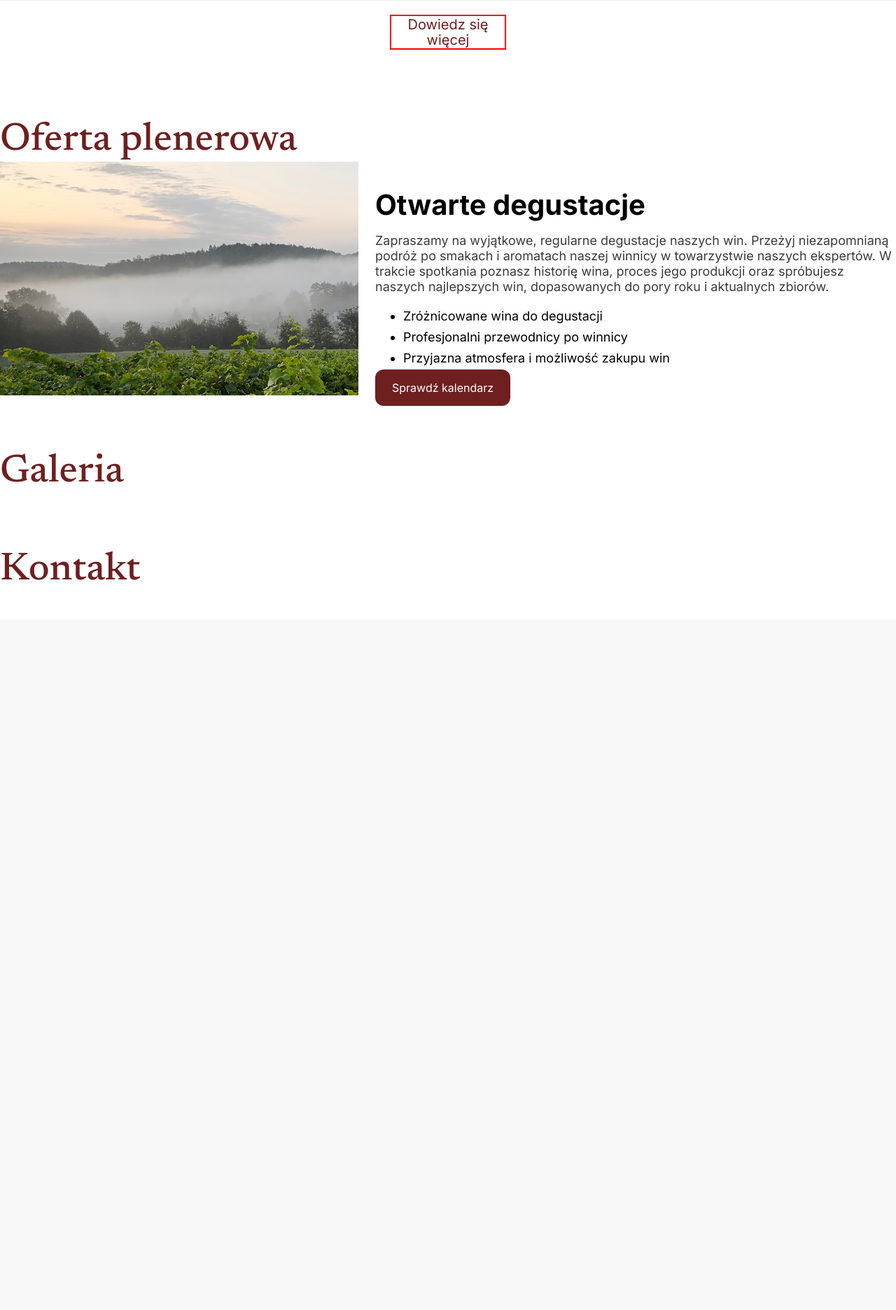
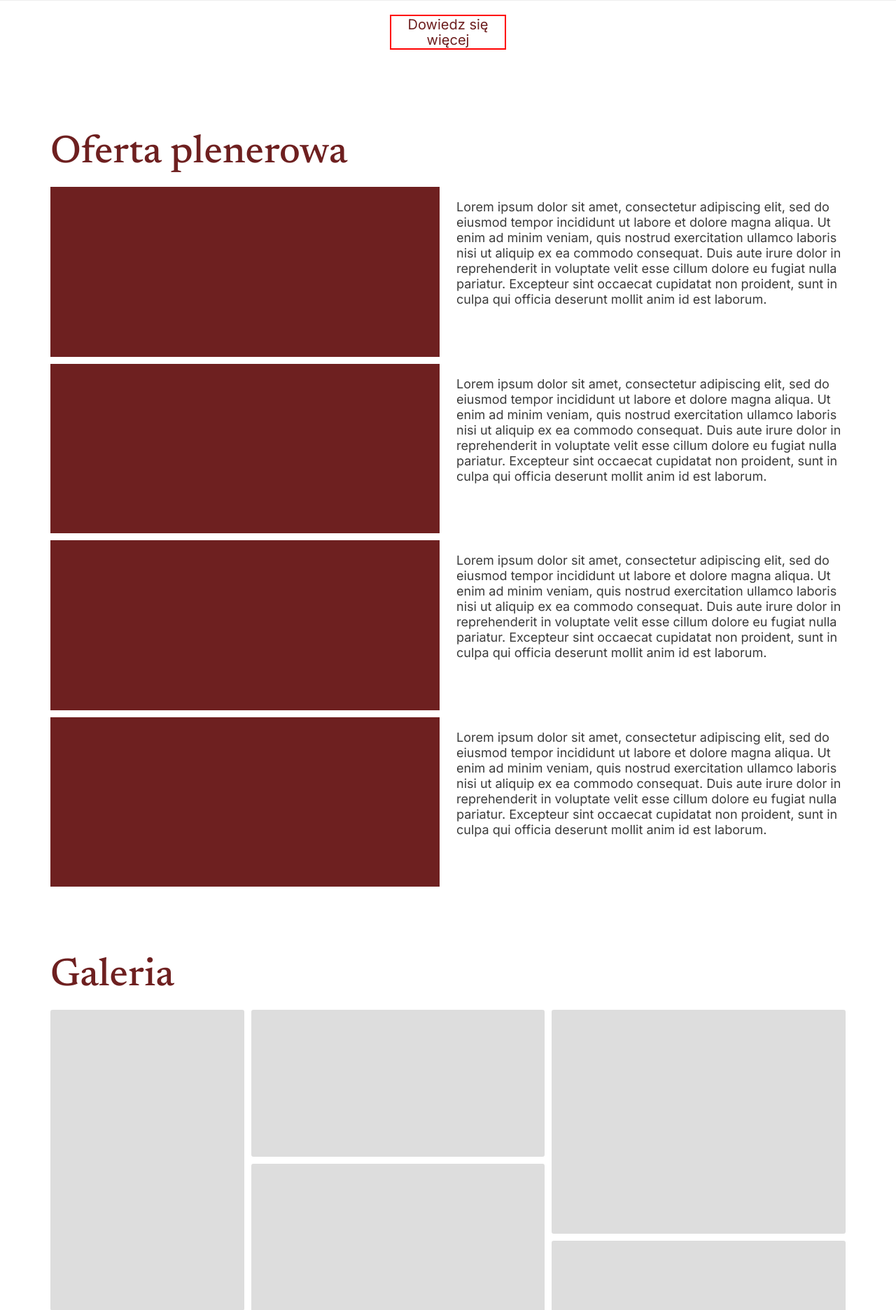
Before and after one commit to jereminowak/winnicatyniec, a PHP site: page / in a window 1280 px wide. Shown: the part 2665-4537 px from the top of the page at 70% size. Before the commit the page ends 3494 px from the top, so only its background shows below. Run offline with PHP 8.4, Linux system fonts and the light colour scheme.

Commit message:
Galeria i oferta plenerowa dorzucone

```diff
--- a/index.html
+++ b/index.html
@@ -160,8 +160,46 @@
 
 	<section class="features" id="features">
 	  	<div class="container">
-			<h2 class="section-title">Oferta plenerowa</h2>
-  			<div class="section-container">
+			<div class="section-head">
+				<h2 class="section-title">Oferta plenerowa</h2>
+			</div>
+
+			<div class="section-container">
+				<div class="section-content">
+					<div class="photo">
+
+					</div>
+					<div class="description">
+						<p>Lorem ipsum dolor sit amet, consectetur adipiscing elit, sed do eiusmod tempor incididunt ut labore et dolore magna aliqua. Ut enim ad minim veniam, quis nostrud exercitation ullamco laboris nisi ut aliquip ex ea commodo consequat. Duis aute irure dolor in reprehenderit in voluptate velit esse cillum dolore eu fugiat nulla pariatur. Excepteur sint occaecat cupidatat non proident, sunt in culpa qui officia deserunt mollit anim id est laborum.</p>
+					</div>
+				</div>
+				<div class="section-content">
+					<div class="photo">
+
+					</div>
+					<div class="description">
+						<p>Lorem ipsum dolor sit amet, consectetur adipiscing elit, sed do eiusmod tempor incididunt ut labore et dolore magna aliqua. Ut enim ad minim veniam, quis nostrud exercitation ullamco laboris nisi ut aliquip ex ea commodo consequat. Duis aute irure dolor in reprehenderit in voluptate velit esse cillum dolore eu fugiat nulla pariatur. Excepteur sint occaecat cupidatat non proident, sunt in culpa qui officia deserunt mollit anim id est laborum.</p>
+					</div>
+				</div>
+				<div class="section-content">
+					<div class="photo">
+
+					</div>
+					<div class="description">
+						<p>Lorem ipsum dolor sit amet, consectetur adipiscing elit, sed do eiusmod tempor incididunt ut labore et dolore magna aliqua. Ut enim ad minim veniam, quis nostrud exercitation ullamco laboris nisi ut aliquip ex ea commodo consequat. Duis aute irure dolor in reprehenderit in voluptate velit esse cillum dolore eu fugiat nulla pariatur. Excepteur sint occaecat cupidatat non proident, sunt in culpa qui officia deserunt mollit anim id est laborum.</p>
+					</div>
+				</div>
+				<div class="section-content">
+					<div class="photo">
+
+					</div>
+					<div class="description">
+						<p>Lorem ipsum dolor sit amet, consectetur adipiscing elit, sed do eiusmod tempor incididunt ut labore et dolore magna aliqua. Ut enim ad minim veniam, quis nostrud exercitation ullamco laboris nisi ut aliquip ex ea commodo consequat. Duis aute irure dolor in reprehenderit in voluptate velit esse cillum dolore eu fugiat nulla pariatur. Excepteur sint occaecat cupidatat non proident, sunt in culpa qui officia deserunt mollit anim id est laborum.</p>
+					</div>
+				</div>
+			</div>
+
+  			<!-- <div class="section-container">
    				 <div class="image-container">
 
    				 </div>
@@ -177,19 +215,33 @@
        			 <li>Przyjazna atmosfera i możliwość zakupu win</li>
       			</ul>
       		<a href="#zarezerwuj" class="btn">Sprawdź kalendarz</a>
-    		</div>
-  </div>
-		</div>
+    		</div> -->
+  		</div>
 	</section>
 
-	</section>
-
-	<section class="features" id="features">
+	<section class="gallery" id="gallery">
 		<div class="container">
-		  <h2 class="section-title">Galeria</h2>
+			<div class="section-head">
+				<h2 class="section-title">Galeria</h2>
+			</div>
+			<div class="gallery-container">
+				<div class="item tall"></div>
+				<div class="item small"></div>
+				<div class="item medium"></div>
+				<div class="item medium"></div>
+				<div class="item small"></div>
+				<div class="item high"></div>
+				<div class="item small"></div>
+				<div class="item small"></div>
+			</div>
+			<div class="wincyj">
+				<a><div>
+					Zobacz więcej
+				</div></a>
+			</div>
 		</div>
 
-	  </section>
+	</section>
 
 	<section class="features" id="features">
 		<div class="container">
--- a/styles.css
+++ b/styles.css
@@ -202,6 +202,82 @@ section {
   color: white;
 }
 
+#features .section-head{
+  display: flex;
+  justify-content: space-between;
+  align-items: center;
+  padding: 1rem 0;
+}
+
+#features .container{
+  padding-left: 4rem;
+  padding-right: 4rem;
+}
+
+#gallery .section-head{
+  display: flex;
+  justify-content: space-between;
+  align-items: center;
+  padding: 1rem 0;
+}
+
+#gallery .container{
+  padding-left: 4rem;
+  padding-right: 4rem;
+}
+
+.gallery-container {
+  display: grid;
+  grid-template-columns: repeat(8, 1fr);
+  grid-auto-rows: 100px;
+  gap: 10px;
+  max-width: 100%;
+  margin: 0 auto;
+}
+
+#gallery .wincyj{
+  position: relative;
+  width: 100%;
+  height: 24px;
+  margin-top: 28px;
+}
+
+#gallery .wincyj a{
+  position: absolute;
+  right: 0;
+  cursor: pointer;
+}
+
+
+
+.item {
+  background-color: #ddd;
+  border-radius: 3px;
+}
+
+/* Style poszczególnych rozmiarów */
+.tall {
+  grid-row: span 4;
+  grid-column: span 2;
+}
+
+.high{
+  grid-row: span 3;
+  grid-column: span 2;
+}
+
+.medium {
+  grid-row: span 3;
+  grid-column: span 3;
+}
+
+.small {
+  grid-row: span 2;
+  grid-column: span 3;
+}
+
+
+
 .main-splash {
   position:relative;
   display:flex;
@@ -214,6 +290,8 @@ section {
   cursor: default;
   padding: 40px;
 }
+
+
 
 #top-nav a {
   font-size: 16px;
@@ -467,14 +545,27 @@ section {
 
 .section-container {
   display: flex;
-  flex-wrap: wrap;
+  flex-direction: column;
+  flex-wrap: nowrap;
   justify-content: space-between;
-  gap: 24px;
+  gap: 10px;
+  height: 1000px;
 }
 
 .section-content {
-  flex: 1;
-  max-width: 60%;
+  display: flex;
+  flex-direction: row;
+  gap: 24px;
+  height: 25%;
+}
+
+.section-content .photo{
+  width: 50%;
+  background-color:#6E2020;
+}
+
+.section-content .description{
+  width: 50%;
 }
 
 .section-content h3 {
```
